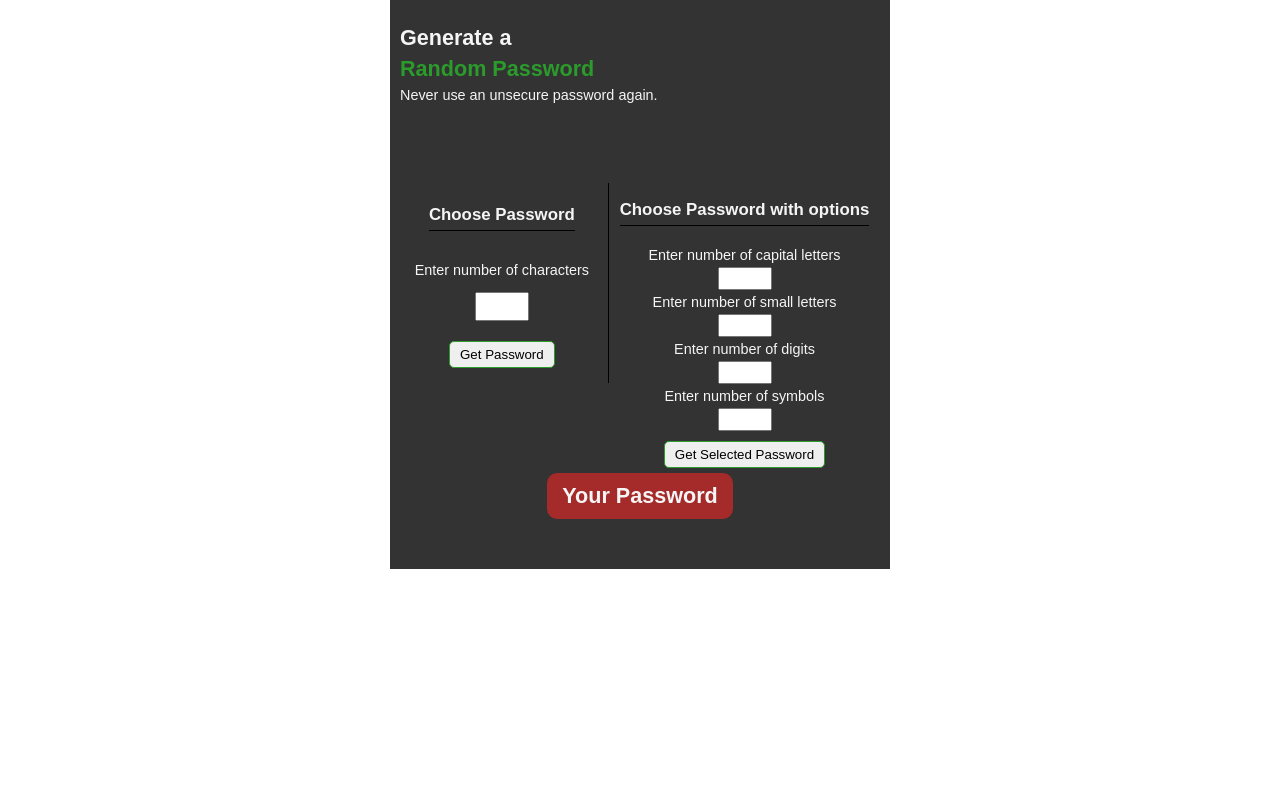
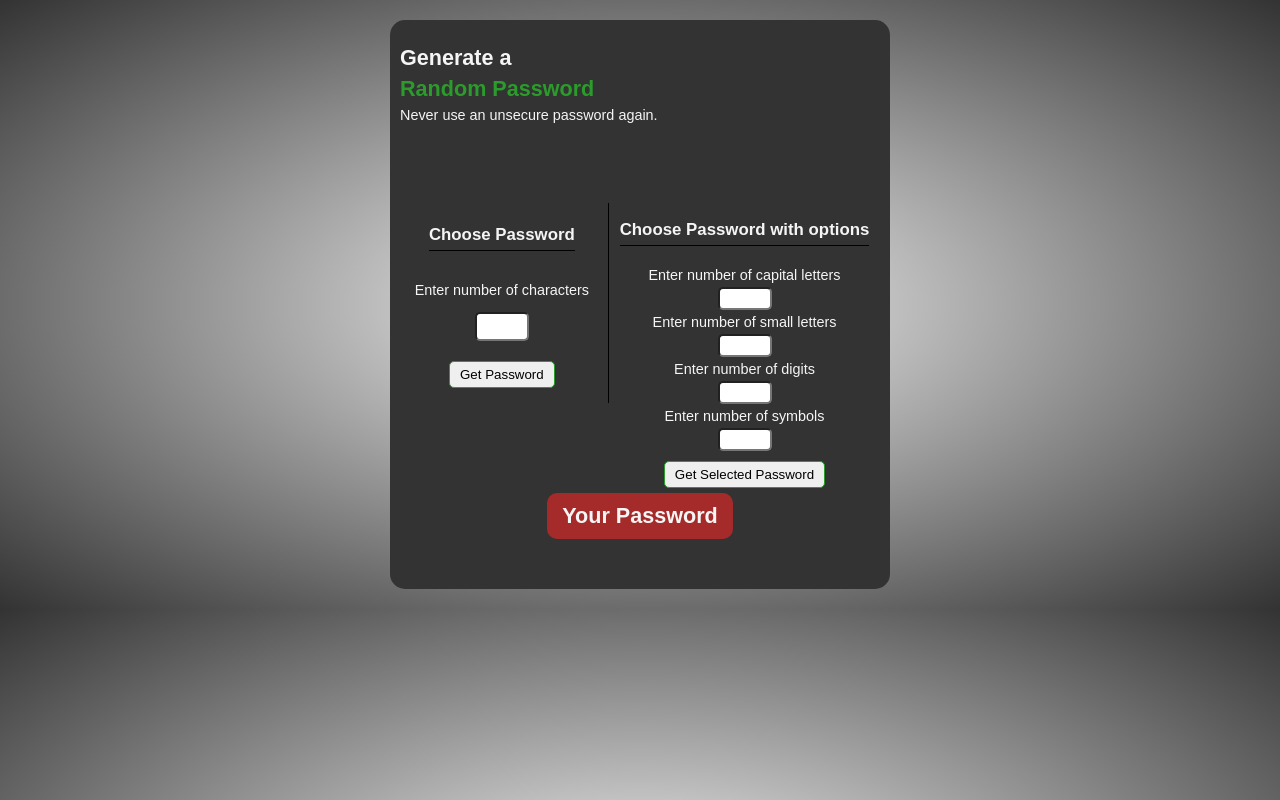
Before and after one commit to stonoy/Password-Generater, a plain HTML site: page index.html in a window 1280 px wide. Drawn offline with Linux system fonts and the light colour scheme; a web font is replaced by a local one.

Commit message:
Update style.css

```diff
--- a/style.css
+++ b/style.css
@@ -5,15 +5,17 @@ body{
     padding: 0;
     font-family: 'Spinnaker', sans-serif;
     font-size: 0.9rem;
+    background: radial-gradient(whitesmoke,#333);
 }
 
 .container{
-    margin: 0 auto;
+    margin: 20px auto;
     padding: 0;
     width: 500px;
     background-color: #333;
     /* height: 100vh; */
    color: whitesmoke;
+    border-radius: 15px;
 }
 
 .heading{
@@ -52,6 +54,7 @@ body{
 .all{
     width: 40px;
     padding: 5px;
+    border-radius: 5px;
 }
 .one h3{
     border-bottom: 1px solid black;
@@ -86,18 +89,22 @@ body{
 .CL{
     width: 40px;
     padding: 2px 5px;
+    border-radius: 5px;
 }
 .SL{
     width: 40px;
     padding: 2px 5px;
+    border-radius: 5px;
 }
 .N{
     width: 40px;
     padding: 2px 5px;
+    border-radius: 5px;
 }
 .symbol{
     width: 40px;
     padding: 2px 5px;
+    border-radius: 5px;
 }
 .btn2{
     margin: 10px;
```
